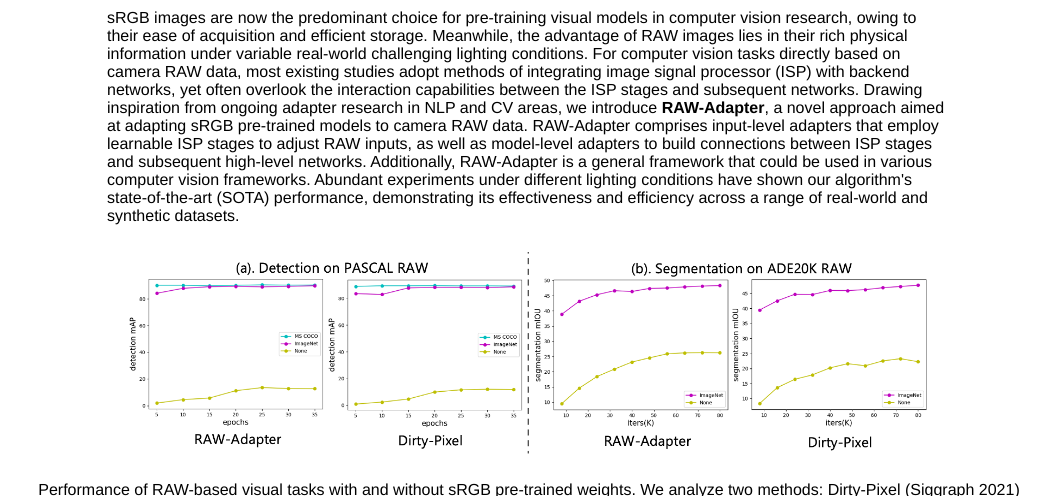
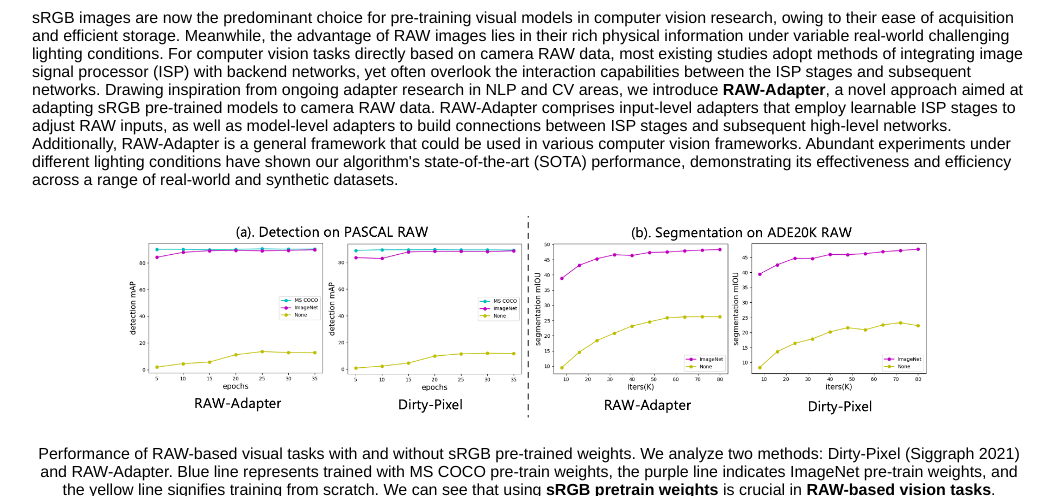
Before and after one commit to cuiziteng/RAW_Adapter_web, a plain HTML site: page index.html in a window 1280 px wide. Shown: the part 604-1100 px from the top of the page, without its empty margins (111-1165 px from the left). Drawn offline with Linux system fonts and the light colour scheme; a script that the page names is missing.

Commit message:
Update index.html

```diff
--- a/index.html
+++ b/index.html
@@ -203,7 +203,7 @@
 
 	<hr>
 
-	<table align=center width=850px>
+	<table align=center width=1000px>
 		<center><h1>Abstract</h1></center>
 		<tr>
 			<td>
```
